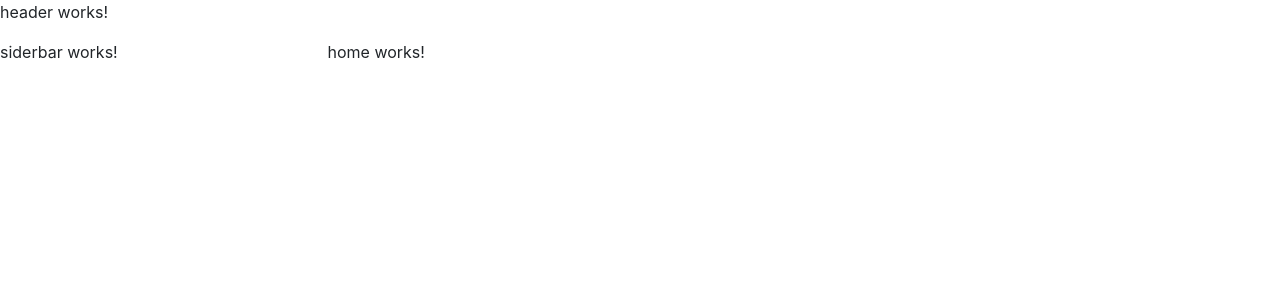
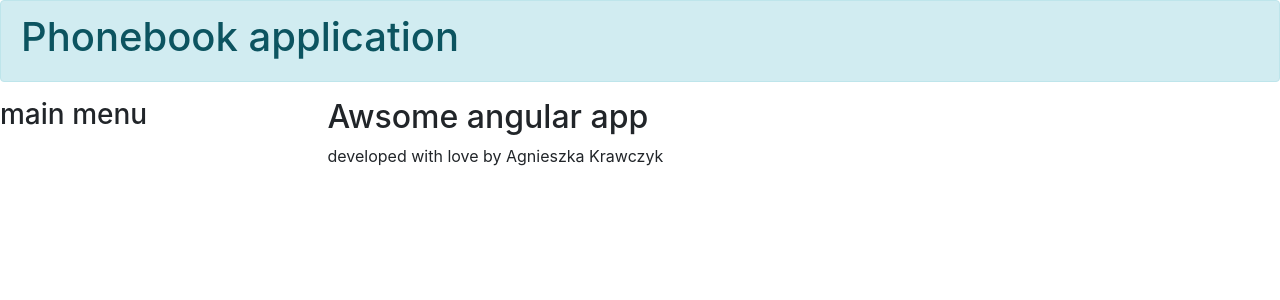
Before and after one commit to aga555/contact-center, an Angular app: page / in a window 1280 px wide. Shown: the top 300 px of the page. Built offline with nearby package versions, Linux system fonts and the light colour scheme.

Commit message:
add basic  components part 2

```diff
--- a/src/app/components/header/header.component.html
+++ b/src/app/components/header/header.component.html
@@ -1 +1,3 @@
-<p>header works!</p>
+<div class="alert alert-info">
+  <h1> Phonebook application </h1>
+</div>
--- a/src/app/components/home/home.component.html
+++ b/src/app/components/home/home.component.html
@@ -1 +1,6 @@
-<p>home works!</p>
+<div> <h2>
+  Awsome angular app
+
+</h2>
+<p>  developed with love by  Agnieszka Krawczyk</p>
+</div>
--- a/src/app/components/siderbar/siderbar.component.html
+++ b/src/app/components/siderbar/siderbar.component.html
@@ -1 +1,3 @@
-<p>siderbar works!</p>
+<div class="">
+  <h3> main menu</h3>
+</div>
```
